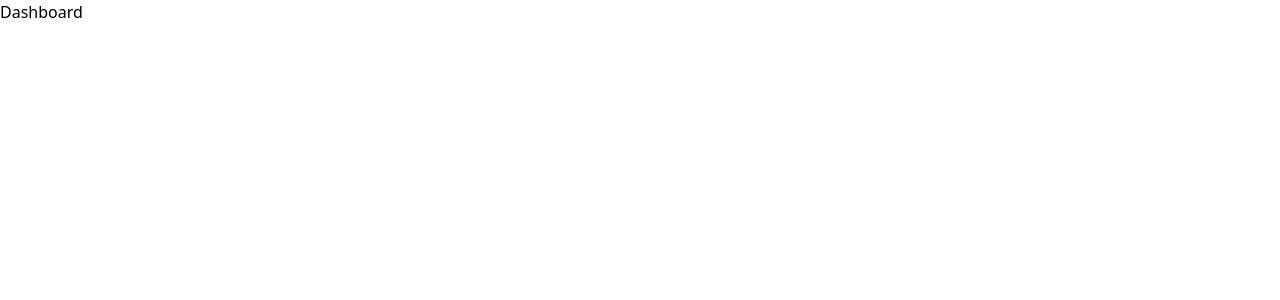
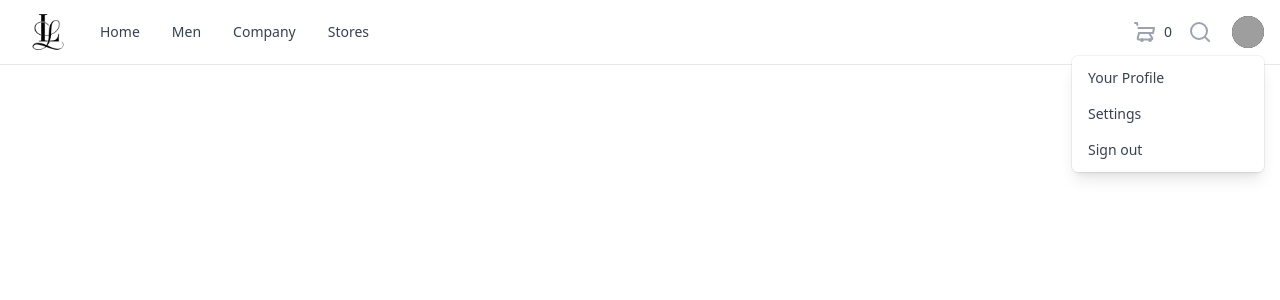
Before and after one commit to itslakshyayadav/loom-leaf, a React (Vite) app: page / in a window 1280 px wide. Shown: the top 300 px of the page. Built offline with nearby package versions, Linux system fonts and the light colour scheme; grey boxes are pictures that could not be loaded.

Commit message:
BaseNavbar structure created

```diff
--- a/src/App.tsx
+++ b/src/App.tsx
@@ -1,15 +1,13 @@
-// import { useState } from 'react'
-
+import BaseNavbar from "@/components/BaseNavbar";
 
 function App() {
   // const [count, setCount] = useState(0)
 
   return (
     <>
-      <div>Dashboard</div>
+      <BaseNavbar></BaseNavbar>
     </>
-
-  )
+  );
 }
 
-export default App
+export default App;
--- /dev/null
+++ b/src/components/BaseNavbar.tsx
@@ -0,0 +1,161 @@
+import logo from "@/assets/LL.jpg";
+export default function BaseNavbar() {
+  return (
+    // <nav className="bg-gray-50 p-4">
+    //     <div className="container mx-auto flex justify-between items-center">
+    //         <div className="text-white text-lg font-bold">MyApp</div>
+    //         <ul className="flex space-x-4">
+    //             <li><a href="/home" className="text-black hover:text-gray-300">Home</a></li>
+    //             <li><a href="/about" className="text-black hover:text-gray-300">About</a></li>
+    //             <li><a href="/contact" className="text-black hover:text-gray-300">Contact</a></li>
+    //         </ul>
+    //     </div>
+    // </nav>
+
+    <div className="px-4 bg-white border-b">
+      <header className="relative bg-white">
+        <nav className="  ">
+          <div className=" border-gray-200">
+            <div className="flex h-16 items-center gap-5 justify-between">
+              {/* Mobile div button (non-functional) */}
+              <button className="rounded-md bg-white p-2 text-gray-400 lg:hidden">
+                <span className="sr-only">Open div</span>
+                <svg
+                  className="size-6"
+                  fill="none"
+                  stroke="currentColor"
+                  viewBox="0 0 24 24"
+                >
+                  <path
+                    strokeLinecap="round"
+                    strokeLinejoin="round"
+                    strokeWidth={2}
+                    d="M4 6h16M4 12h16M4 18h16"
+                  />
+                </svg>
+              </button>
+
+              {/* Logo */}
+              <div className="ml-4 flex lg:ml-0">
+                <a href="#">
+                  <img alt="Logo" src={logo} className="h-16 w-auto" />
+                </a>
+              </div>
+
+              {/* Desktop navigation links */}
+              <div className="hidden lg:flex lg:space-x-8">
+                <a
+                  href="#"
+                  className="text-sm font-medium text-gray-700 hover:text-gray-800"
+                >
+                  Home
+                </a>
+                <a
+                  href="#"
+                  className="text-sm font-medium text-gray-700 hover:text-gray-800"
+                >
+                  Men
+                </a>
+                <a
+                  href="#"
+                  className="text-sm font-medium text-gray-700 hover:text-gray-800"
+                >
+                  Company
+                </a>
+                <a
+                  href="#"
+                  className="text-sm font-medium text-gray-700 hover:text-gray-800"
+                >
+                  Stores
+                </a>
+              </div>
+
+              {/* Right-side icons */}
+              <div className="ml-auto flex items-center">
+                {/* Cart Icon */}
+                <a
+                  href="#"
+                  className="ml-4 flex items-center p-2 text-gray-400 hover:text-gray-500"
+                >
+                  <svg
+                    className="size-6"
+                    fill="none"
+                    stroke="currentColor"
+                    viewBox="0 0 24 24"
+                  >
+                    <path
+                      strokeLinecap="round"
+                      strokeLinejoin="round"
+                      strokeWidth={2}
+                      d="M3 3h2l.4 2M7 13h14l1-5H6.4M7 13l-1.3 5.2a1 1 0 00.97 1.3h12.66a1 1 0 00.97-1.3L17 13M10 21a1 1 0 100-2 1 1 0 000 2zm8 0a1 1 0 100-2 1 1 0 000 2z"
+                    />
+                  </svg>
+                  <span className="ml-2 text-sm font-medium text-gray-700">
+                    0
+                  </span>
+                </a>
+
+                {/* Search Icon */}
+                <a href="#" className="p-2  text-gray-400 hover:text-gray-500">
+                  <svg
+                    className="size-6"
+                    fill="none"
+                    stroke="currentColor"
+                    viewBox="0 0 24 24"
+                  >
+                    <path
+                      strokeLinecap="round"
+                      strokeLinejoin="round"
+                      strokeWidth={2}
+                      d="M21 21l-4.35-4.35M11 19a8 8 0 100-16 8 8 0 000 16z"
+                    />
+                  </svg>
+                </a>
+
+                <div className="relative ml-3">
+                  <div>
+                    <div className="relative flex rounded-full bg-gray-800 text-sm focus:ring-2 focus:ring-white focus:ring-offset-2 focus:ring-offset-gray-800 focus:outline-hidden">
+                      <span className="absolute -inset-1.5" />
+                      <span className="sr-only">Open user div</span>
+                      <img
+                        alt=""
+                        src="https://images.unsplash.com/photo-1472099645785-5658abf4ff4e?ixlib=rb-1.2.1&ixid=eyJhcHBfaWQiOjEyMDd9&auto=format&fit=facearea&facepad=2&w=256&h=256&q=80"
+                        className="size-8 rounded-full"
+                      />
+                    </div>
+                  </div>
+                  <div className="absolute right-0 z-10 mt-2 w-48 origin-top-right rounded-md bg-white py-1 shadow-lg ring-1 ring-black/5 transition focus:outline-hidden data-closed:scale-95 data-closed:transform data-closed:opacity-0 data-enter:duration-100 data-enter:ease-out data-leave:duration-75 data-leave:ease-in">
+                    <div>
+                      <a
+                        href="#"
+                        className="block px-4 py-2 text-sm text-gray-700 data-focus:bg-gray-100 data-focus:outline-hidden"
+                      >
+                        Your Profile
+                      </a>
+                    </div>
+                    <div>
+                      <a
+                        href="#"
+                        className="block px-4 py-2 text-sm text-gray-700 data-focus:bg-gray-100 data-focus:outline-hidden"
+                      >
+                        Settings
+                      </a>
+                    </div>
+                    <div>
+                      <a
+                        href="#"
+                        className="block px-4 py-2 text-sm text-gray-700 data-focus:bg-gray-100 data-focus:outline-hidden"
+                      >
+                        Sign out
+                      </a>
+                    </div>
+                  </div>
+                </div>
+              </div>
+            </div>
+          </div>
+        </nav>
+      </header>
+    </div>
+  );
+}
--- a/src/pages/auth/login.tsx
+++ b/src/pages/auth/login.tsx
@@ -1,4 +1,4 @@
-import Modal from "@/component/modal";
+import Modal from "@/components/modal";
 import React, { useState } from "react";
 import { supabase } from "../../supabase";
 import { Link, useNavigate } from "react-router-dom"; // Add this import
--- a/src/pages/auth/sign-up.tsx
+++ b/src/pages/auth/sign-up.tsx
@@ -1,4 +1,4 @@
-import Modal from "@/component/modal";
+import Modal from "@/components/modal";
 import { supabase } from "@/supabase";
 import React, { useState } from "react";
 import { Link, useNavigate } from "react-router-dom";
```
Also changed, not shown: src/components/modal.tsx (renamed from src/component/modal.tsx).
